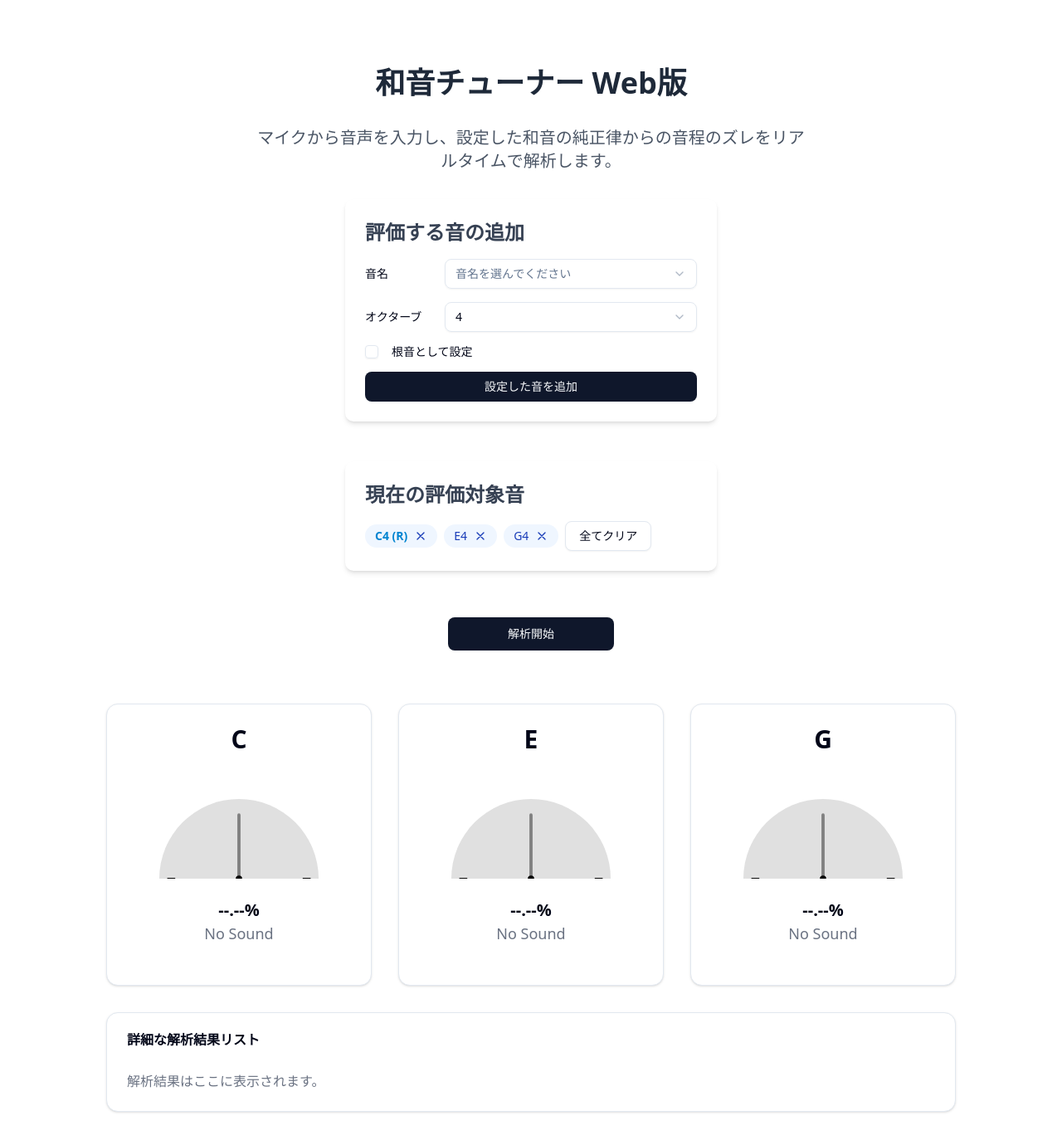
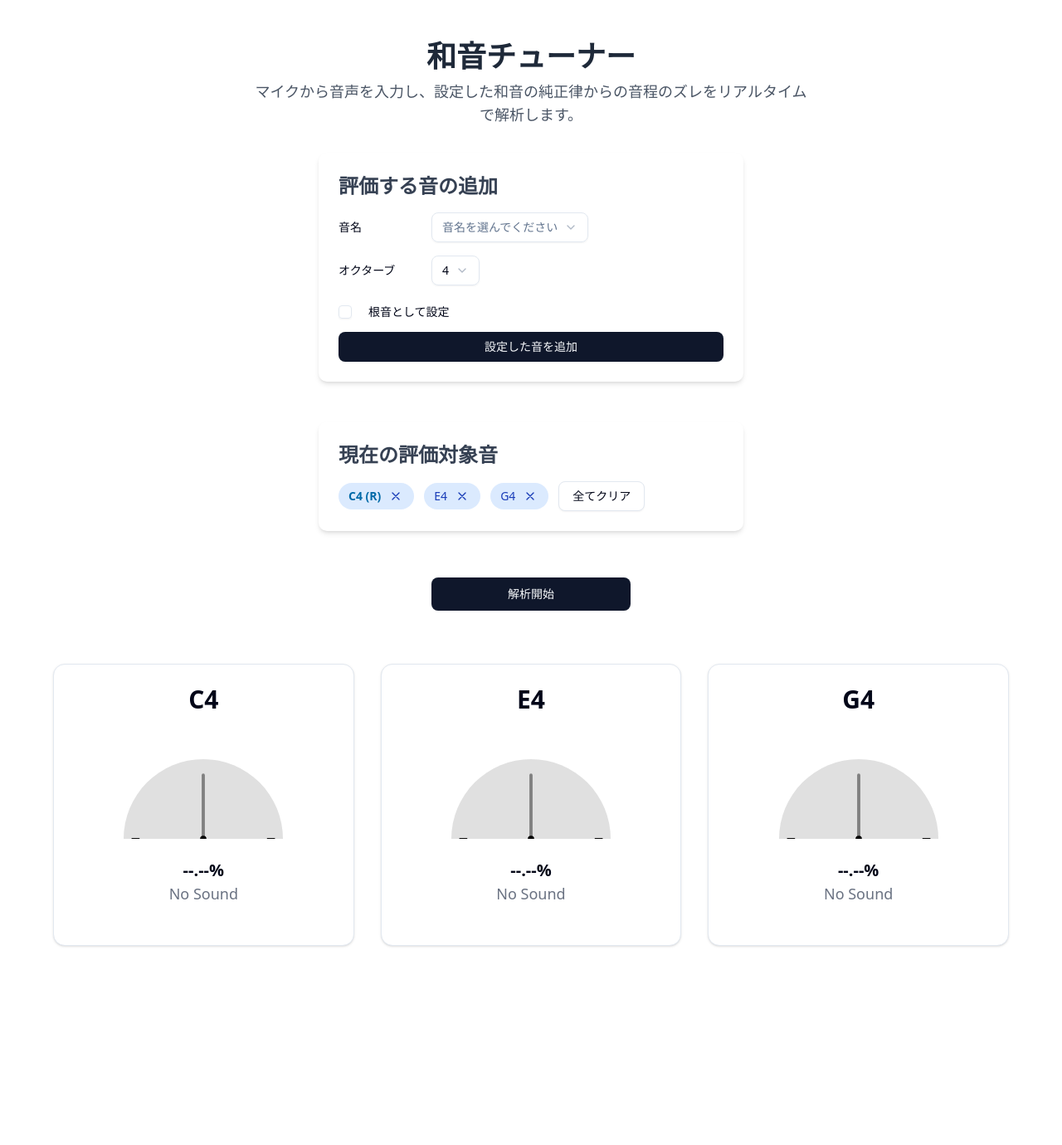
Before and after one commit to guchipa/chordlens, a Next.js app in the folder frontend/: page / in a window 1280 px wide. Shown: the top 1380 px of the page at 83% size. After the commit the page ends 1188 px from the top, so only its background shows below. Built offline with nearby package versions, Linux system fonts and the light colour scheme.

Commit message:
feat: レスポンシブ化

```diff
--- a/frontend/app/page.tsx
+++ b/frontend/app/page.tsx
@@ -1,4 +1,3 @@
-// frontend/app/page.tsx
 "use client";
 
 import { useState, useRef, useEffect, useCallback } from "react";
@@ -66,7 +65,7 @@ export default function HomePage() {
   >(null);
   // ユーザーが設定する評価対象音のリストを管理
   const [currentPitchList, setCurrentPitchList] = useState<formType[]>(
-    DEFAULT_INITIAL_PITCH_LIST,
+    DEFAULT_INITIAL_PITCH_LIST
   );
 
   // フォームの初期化
@@ -108,7 +107,7 @@ export default function HomePage() {
       const sampleRate = audioContextRef.current.sampleRate;
       const freqBins: number[] = Array.from(
         { length: bufferLength },
-        (_, i) => (sampleRate / 2) * (i / bufferLength),
+        (_, i) => (sampleRate / 2) * (i / bufferLength)
       );
 
       const analyzeLoop = () => {
@@ -168,7 +167,7 @@ export default function HomePage() {
     // 同じ音名・オクターブの音があれば更新、なければ追加
     setCurrentPitchList((prevList) => {
       const existingIndex = prevList.findIndex(
-        (p) => p.pitchName === data.pitchName && p.octaveNum === data.octaveNum,
+        (p) => p.pitchName === data.pitchName && p.octaveNum === data.octaveNum
       );
       if (existingIndex > -1) {
         const newList = [...prevList];
@@ -187,39 +186,38 @@ export default function HomePage() {
   // 評価対象音をリストから削除する関数
   const removePitch = useCallback((indexToRemove: number) => {
     setCurrentPitchList((prevList) =>
-      prevList.filter((_, index) => index !== indexToRemove),
+      prevList.filter((_, index) => index !== indexToRemove)
     );
   }, []);
 
   return (
-    <div className="p-20 flex flex-col gap-8 items-center">
-      {" "}
-      {/* 全体を中央寄せに調整 */}
-      <h1 className="text-4xl font-extrabold text-gray-800">
-        和音チューナー Web版
+    <main className="container mx-auto flex min-h-screen flex-col items-center gap-8 p-4 sm:p-8 md:p-12">
+      <div className="text-center">
+        <h1 className="text-3xl font-extrabold text-gray-800 sm:text-4xl">
+          和音チューナー
         </h1>
-      <h2 className="text-xl text-gray-600 text-center max-w-2xl">
+        <h2 className="mt-2 max-w-2xl text-base text-gray-600 sm:text-lg">
           マイクから音声を入力し、設定した和音の純正律からの音程のズレをリアルタイムで解析します。
         </h2>
+      </div>
       {/* 音程設定フォーム */}
-      <div className="w-full max-w-md bg-white p-6 rounded-lg shadow-md">
-        <h3 className="text-2xl font-semibold mb-4 text-gray-700">
+      <div className="w-full max-w-lg rounded-lg bg-white p-6 shadow-md">
+        <h3 className="mb-4 text-xl font-semibold text-gray-700 sm:text-2xl">
           評価する音の追加
         </h3>
         <Form {...form}>
-          <form
-            onSubmit={form.handleSubmit(onSubmit)}
-            className="flex flex-col gap-4"
-          >
+          <form onSubmit={form.handleSubmit(onSubmit)} className="space-y-4">
             <FormField
               control={form.control}
               name="pitchName"
               render={({ field }) => (
-                <FormItem className="flex flex-col sm:flex-row items-start sm:items-center gap-2 sm:gap-4">
-                  <FormLabel className="w-20">音名</FormLabel>
+                <FormItem className="flex flex-col sm:flex-row sm:items-center sm:gap-4">
+                  <FormLabel className="mb-1 whitespace-nowrap sm:mb-0 sm:w-24">
+                    音名
+                  </FormLabel>
                   <Select onValueChange={field.onChange} value={field.value}>
                     <FormControl>
-                      <SelectTrigger className="flex-grow">
+                      <SelectTrigger>
                         <SelectValue placeholder="音名を選んでください" />
                       </SelectTrigger>
                     </FormControl>
@@ -231,7 +229,7 @@ export default function HomePage() {
                       ))}
                     </SelectContent>
                   </Select>
-                  <FormMessage />
+                  <FormMessage className="sm:ml-28" />
                 </FormItem>
               )}
             />
@@ -239,14 +237,16 @@ export default function HomePage() {
               control={form.control}
               name="octaveNum"
               render={({ field }) => (
-                <FormItem className="flex flex-col sm:flex-row items-start sm:items-center gap-2 sm:gap-4">
-                  <FormLabel className="w-20">オクターブ</FormLabel>
+                <FormItem className="flex flex-col sm:flex-row sm:items-center sm:gap-4">
+                  <FormLabel className="mb-1 whitespace-nowrap sm:mb-0 sm:w-24">
+                    オクターブ
+                  </FormLabel>
                   <Select
                     onValueChange={(val) => field.onChange(Number(val))}
                     value={field.value?.toString()}
                   >
                     <FormControl>
-                      <SelectTrigger className="flex-grow">
+                      <SelectTrigger>
                         <SelectValue placeholder="オクターブ番号を選んでください" />
                       </SelectTrigger>
                     </FormControl>
@@ -261,7 +261,7 @@ export default function HomePage() {
                       ))}
                     </SelectContent>
                   </Select>
-                  <FormMessage />
+                  <FormMessage className="sm:ml-28" />
                 </FormItem>
               )}
             />
@@ -269,15 +269,20 @@ export default function HomePage() {
               control={form.control}
               name="isRoot"
               render={({ field }) => (
-                <FormItem className="flex flex-row items-center space-x-2 space-y-0">
+                <FormItem className="flex flex-row items-center space-x-3 space-y-0 pt-2">
                   <FormControl>
                     <Checkbox
                       checked={!!field.value}
                       onCheckedChange={field.onChange}
+                      id="is-root-checkbox"
                     />
                   </FormControl>
-                  <FormLabel className="leading-none">根音として設定</FormLabel>
-                  <FormMessage />
+                  <FormLabel
+                    htmlFor="is-root-checkbox"
+                    className="cursor-pointer leading-none"
+                  >
+                    根音として設定
+                  </FormLabel>
                 </FormItem>
               )}
             />
@@ -288,8 +293,8 @@ export default function HomePage() {
         </Form>
       </div>
       {/* 現在の構成音リスト */}
-      <div className="w-full max-w-md bg-white p-6 rounded-lg shadow-md mt-4">
-        <h3 className="text-2xl font-semibold mb-4 text-gray-700">
+      <div className="mt-4 w-full max-w-lg rounded-lg bg-white p-6 shadow-md">
+        <h3 className="mb-4 text-xl font-semibold text-gray-700 sm:text-2xl">
           現在の評価対象音
         </h3>
         {currentPitchList.length === 0 ? (
@@ -297,13 +302,17 @@ export default function HomePage() {
             まだ評価する音がありません。上のフォームから追加してください。
           </p>
         ) : (
-          <div className="flex flex-wrap items-center gap-2">
+          <div className="flex flex-wrap items-center gap-3">
             {currentPitchList.map((data, index) => (
               <div
                 key={`${data.pitchName}-${data.octaveNum}-${index}`}
-                className="flex items-center space-x-2 bg-blue-50 text-blue-800 px-3 py-1 rounded-full text-sm font-medium"
+                className="flex items-center space-x-2 rounded-full bg-blue-100 px-3 py-1.5 text-sm font-medium text-blue-800"
               >
-                <span className={data.isRoot ? "text-sky-600 font-bold" : ""}>
+                <span
+                  className={cn("whitespace-nowrap", {
+                    "font-bold text-sky-700": data.isRoot,
+                  })}
+                >
                   {data.pitchName}
                   {data.octaveNum}
                   {data.isRoot && " (R)"}
@@ -312,10 +321,10 @@ export default function HomePage() {
                   variant="ghost"
                   size="icon"
                   onClick={() => removePitch(index)}
-                  className="w-4 h-4 p-0"
+                  className="h-5 w-5 rounded-full p-0 hover:bg-blue-200"
                 >
                   <svg
-                    className="w-3 h-3"
+                    className="h-3.5 w-3.5"
                     fill="none"
                     stroke="currentColor"
                     viewBox="0 0 24 24"
@@ -331,125 +340,121 @@ export default function HomePage() {
                 </Button>
               </div>
             ))}
-            <Button variant="outline" onClick={() => setCurrentPitchList([])}>
+            <Button
+              variant="outline"
+              onClick={() => setCurrentPitchList([])}
+              className="mt-2 sm:mt-0"
+            >
               全てクリア
             </Button>
           </div>
         )}
       </div>
       {/* 解析開始/停止ボタン */}
-      <div className="w-full max-w-md flex justify-center mt-6">
+      <div className="mt-6 flex w-full max-w-lg justify-center">
         <Button
           onClick={isProcessing ? stopProcessing : startProcessing}
           variant={isProcessing ? "destructive" : "default"}
           size="lg"
-          className="min-w-[200px]"
+          className="w-full sm:w-auto sm:min-w-[240px]"
           disabled={currentPitchList.length === 0 && !isProcessing}
         >
           {isProcessing ? "解析停止" : "解析開始"}
         </Button>
       </div>
       {isProcessing && (
-        <p className="text-blue-600 font-medium mt-4">
+        <p className="mt-4 font-medium text-blue-600">
           マイク入力からの解析中...
         </p>
       )}
       {/* --- メーター群と詳細解析結果リスト --- */}
-      <div className="w-full max-w-5xl grid grid-cols-1 sm:grid-cols-2 lg:grid-cols-3 gap-8 mt-8">
+      <div className="mt-8 grid w-full max-w-6xl grid-cols-1 gap-8 md:grid-cols-2 lg:grid-cols-3">
         {/* 各音に対するメーターの描画 */}
         {currentPitchList.length > 0
           ? currentPitchList.map((pitchData, index) => (
               <div
                 key={`${pitchData.pitchName}-${pitchData.octaveNum}-${index}`}
-                className="col-span-1 flex justify-center"
+                className="flex justify-center"
               >
                 <TunerMeter
-                  pitchName={pitchData.pitchName}
-                  deviation={analysisResult?.[index] ?? null} // 各音に対応する解析結果を渡す
+                  pitchName={`${pitchData.pitchName}${pitchData.octaveNum}`}
+                  deviation={analysisResult?.[index] ?? null}
                 />
               </div>
             ))
           : !isProcessing && (
-              <p className="text-gray-500 text-center col-span-full">
-                評価する音を追加して、解析を開始してください。
-              </p>
+              <div className="py-8 text-center text-gray-500 md:col-span-2 lg:col-span-3">
+                <p>評価する音を追加して、解析を開始してください。</p>
+              </div>
             )}
 
-        {/* 詳細な解析結果リスト（メーターの下にフル幅で表示） */}
-        <div className="col-span-full">
-          <Card className="h-full">
+        {/* 詳細な解析結果リスト */}
+        {analysisResult && currentPitchList.length > 0 && (
+          <div className="md:col-span-2 lg:col-span-3">
+            <Card>
               <CardHeader>
-              <CardTitle>詳細な解析結果リスト</CardTitle>
+                <CardTitle>詳細な解析結果</CardTitle>
               </CardHeader>
               <CardContent>
-              {analysisResult ? (
-                <ul>
-                  {analysisResult.map((val, index) => {
-                    const pitchData = currentPitchList[index];
-                    if (!pitchData) return null; // データがない場合のエラー防止
-
-                    const METER_GOOD_RANGE_PERCENT = 5; // 定数から取得するか、直接定義
+                <ul className="space-y-1">
+                  {currentPitchList.map((pitchData, index) => {
+                    const val = analysisResult[index];
+                    const METER_GOOD_RANGE_PERCENT = 5;
                     const isGood =
                       val !== null &&
                       Math.abs(val * 100) <= METER_GOOD_RANGE_PERCENT;
+
+                    const deviationColor =
+                      val === null
+                        ? "text-gray-500"
+                        : isGood
+                        ? "text-green-600"
+                        : Math.abs(val * 100) < 30
+                        ? "text-orange-500"
+                        : "text-red-600";
+
                     return (
                       <li
                         key={`${pitchData.pitchName}-${pitchData.octaveNum}-${index}`}
-                        className="mb-1 text-gray-700 flex items-center"
+                        className="flex items-center justify-between rounded-md p-2 transition-colors duration-200 even:bg-gray-50"
                       >
                         <span
-                          className={cn("font-semibold mr-2", {
-                            "text-sky-600": pitchData.isRoot,
+                          className={cn("whitespace-nowrap font-semibold", {
+                            "text-sky-700": pitchData.isRoot,
                           })}
                         >
                           {pitchData.pitchName}
                           {pitchData.octaveNum}
-                          {pitchData.isRoot ? " (R)" : ""}
+                          {pitchData.isRoot && " (R)"}
                         </span>
-                        :{" "}
-                        {val !== null ? (
+                        <div className="flex items-center gap-4">
                           <span
-                            className={cn({
-                              "text-green-600": isGood,
-                              "text-orange-500":
-                                !isGood &&
-                                Math.abs(val * 100) >= 10 &&
-                                Math.abs(val * 100) < 30, // 10%～30%のずれ
-                              "text-red-600":
-                                !isGood && Math.abs(val * 100) >= 30, // 30%以上のずれ
-                            })}
+                            className={cn(
+                              "w-24 text-right font-mono",
+                              deviationColor
+                            )}
                           >
-                            {`${val >= 0 ? "+" : ""}${(val * 100).toFixed(2)}%`}
+                            {val !== null
+                              ? `${val >= 0 ? "+" : ""}${(val * 100).toFixed(
+                                  2
+                                )}%`
+                              : "検出なし"}
                           </span>
-                        ) : (
-                          <span className="text-gray-500">検出なし</span>
-                        )}
                           {val !== null && (
-                          <span
-                            className={cn("ml-2 text-sm", {
-                              "text-green-600": isGood,
-                              "text-orange-500":
-                                !isGood &&
-                                Math.abs(val * 100) >= 10 &&
-                                Math.abs(val * 100) < 30,
-                              "text-red-600":
-                                !isGood && Math.abs(val * 100) >= 30,
-                            })}
-                          >
+                            <span className={cn("text-lg", deviationColor)}>
                               {isGood ? "✔" : "✖"}
                             </span>
                           )}
+                        </div>
                       </li>
                     );
                   })}
                 </ul>
-              ) : (
-                <p className="text-gray-500">解析結果はここに表示されます。</p>
-              )}
               </CardContent>
             </Card>
           </div>
+        )}
       </div>
-    </div>
+    </main>
   );
 }
```
Lines whose indentation alone changed are shown as unchanged.
